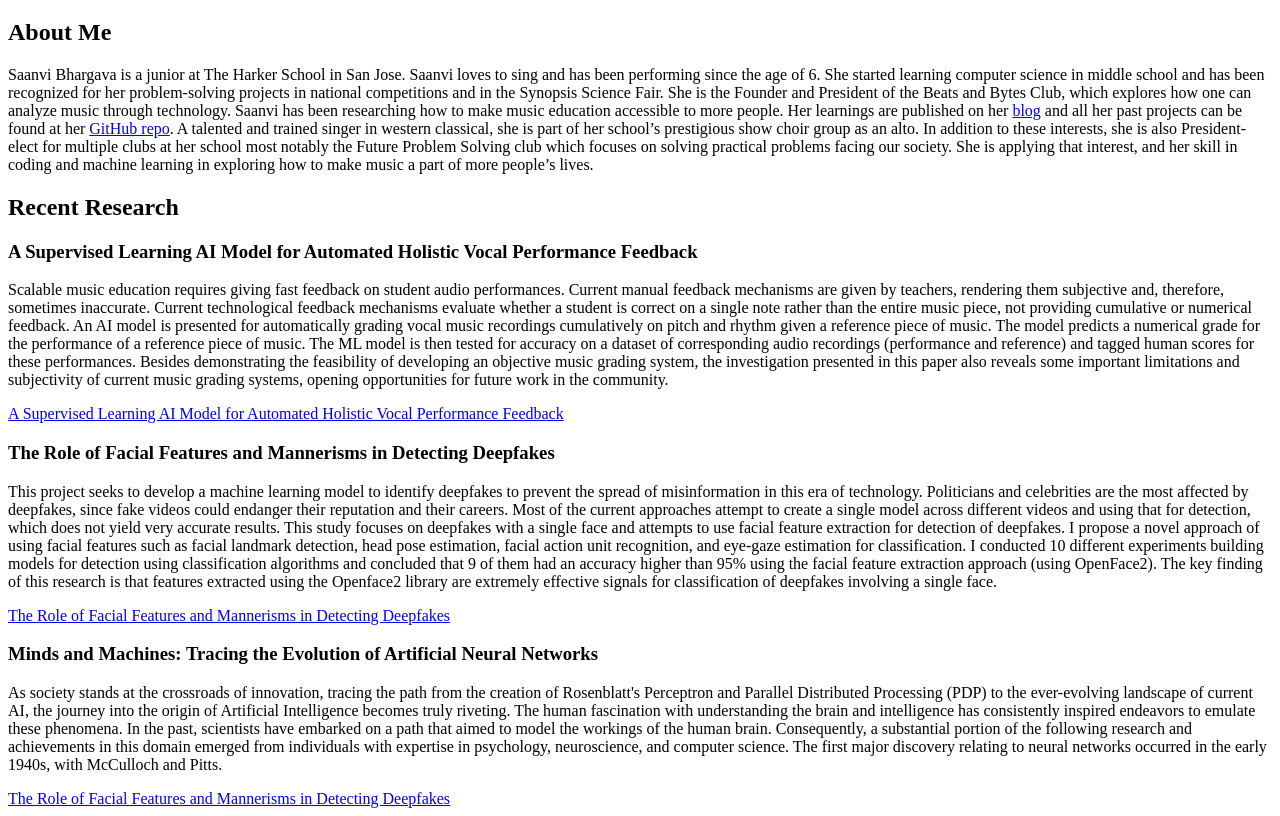
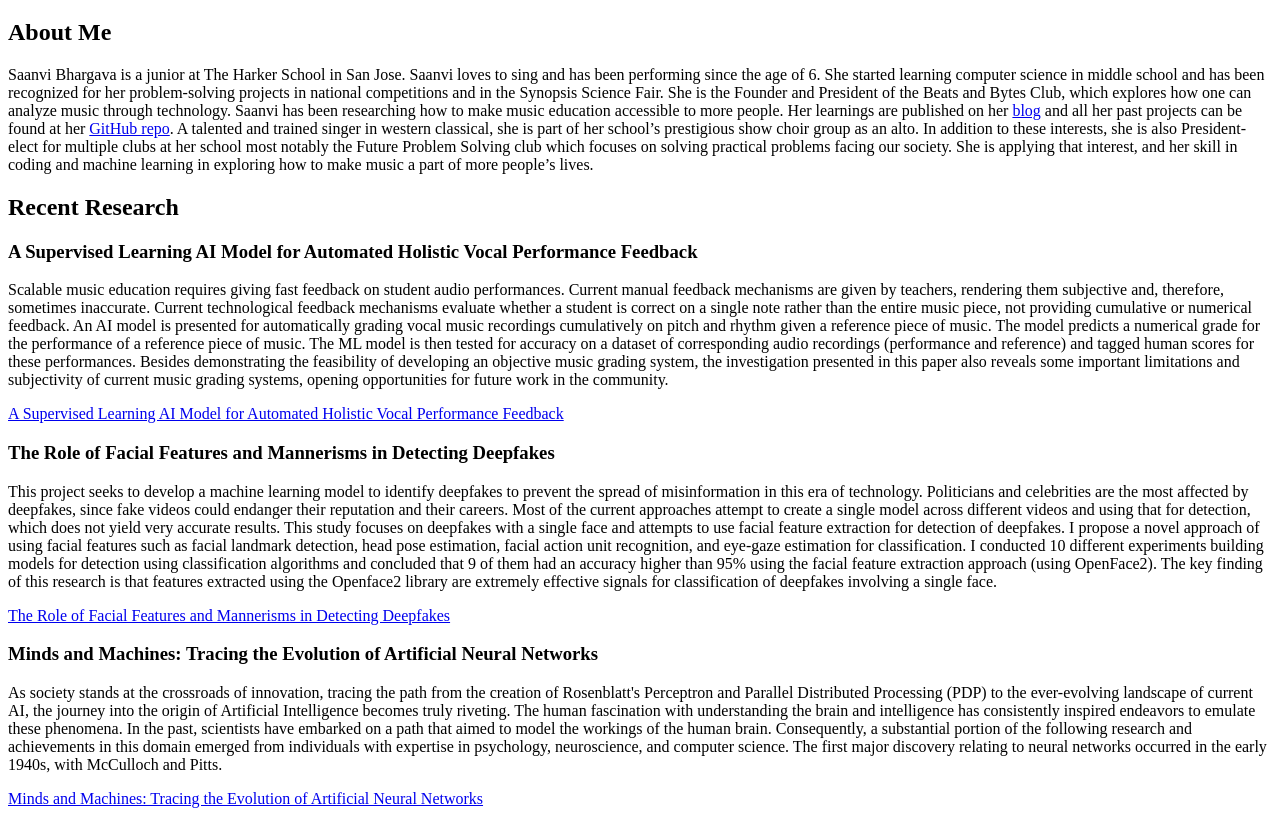
Before and after one commit to saanvib/saanvib.github.io, a plain HTML site: page index.html in a window 1280 px wide. Shown: the part 61-877 px from the top of the page. Drawn offline with Linux system fonts and the light colour scheme.

Commit message:
Update index.html

```diff
--- a/index.html
+++ b/index.html
@@ -30,7 +30,7 @@
   <a href="ResearchPaperSaanviB0829.pdf">The Role of Facial Features and Mannerisms in Detecting Deepfakes</a>
   <h3>Minds and Machines: Tracing the Evolution of Artificial Neural Networks</h3>
     <p>As society stands at the crossroads of innovation, tracing the path from the creation of Rosenblatt's Perceptron and Parallel Distributed Processing (PDP) to the ever-evolving landscape of current AI, the journey into the origin of Artificial Intelligence becomes truly riveting. The human fascination with understanding the brain and intelligence has consistently inspired endeavors to emulate these phenomena. In the past, scientists have embarked on a path that aimed to model the workings of the human brain. Consequently, a substantial portion of the following research and achievements in this domain emerged from individuals with expertise in psychology, neuroscience, and computer science. The first major discovery relating to neural networks occurred in the early 1940s, with McCulloch and Pitts.</p>
-  <a href="ATCS Research Paper.pdf">The Role of Facial Features and Mannerisms in Detecting Deepfakes</a>
+  <a href="ATCS Research Paper.pdf">Minds and Machines: Tracing the Evolution of Artificial Neural Networks</a>
 
 
 </body>
```
